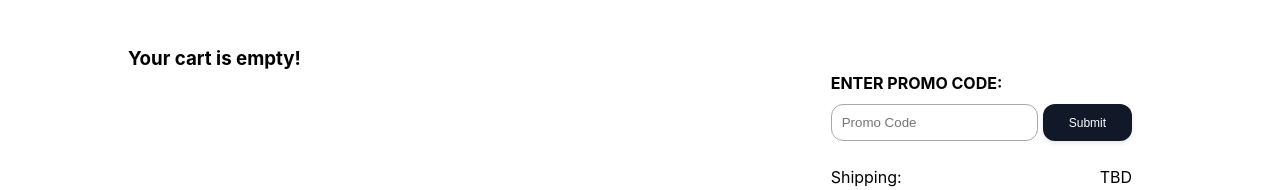
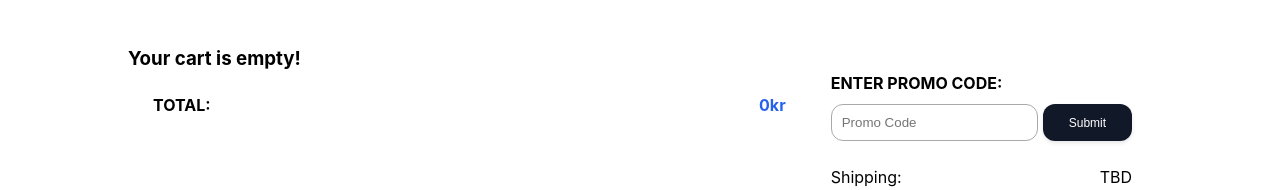
Before and after one commit to ls-95/shopping-cart-react, a React (Create React App) app: page /cart in a window 1280 px wide. Shown: the part 222-412 px from the top of the page. Built offline with nearby package versions, Linux system fonts and the light colour scheme.

Commit message:
Add cart total price

```diff
--- /dev/null
+++ b/src/components/CartTotal.css
@@ -0,0 +1,14 @@
+.cart-total-container {
+  display: flex;
+  justify-content: space-between;
+  padding: 25px;
+}
+
+.cart-total-container .total-text {
+  font-weight: bold;
+}
+
+.cart-total-container .total-price {
+  color: #2563eb;
+  font-weight: bold;
+}
--- /dev/null
+++ b/src/components/CartTotal.js
@@ -0,0 +1,14 @@
+import "./CartTotal.css";
+
+export default function CartTotal({ totalPrice }) {
+  return (
+    <div className="cart-total-container">
+      <div>
+        <p className="total-text">TOTAL:</p>
+      </div>
+      <div>
+        <p className="total-price">{totalPrice}kr</p>
+      </div>
+    </div>
+  );
+}
--- a/src/pages/Cart.css
+++ b/src/pages/Cart.css
@@ -56,14 +56,19 @@
 .item-container .price {
   flex-shrink: 0;
   font-weight: bold;
-  color: #2563eb;
 }
 
 .cart-quantity-delete-button input {
   width: 40px;
-  border: 1px solid #a9a9ac;
+  border: none;
   padding: 3px;
   border-radius: 3px;
+}
+
+.cart-quantity-delete-button input::-webkit-outer-spin-button,
+.cart-quantity-delete-button input::-webkit-inner-spin-button {
+  opacity: 0.5;
+  cursor: pointer;
 }
 
 .cart-quantity-delete-button button {
--- a/src/pages/Cart.js
+++ b/src/pages/Cart.js
@@ -1,11 +1,16 @@
 import "./Cart.css";
 import { useCart } from "../components/CartContext";
 import CartCalculation from "../components/CartCalculation";
+import CartTotal from "../components/CartTotal";
 import { FontAwesomeIcon } from "@fortawesome/react-fontawesome";
 import { faTrashCan } from "@fortawesome/free-solid-svg-icons";
 
 export default function Cart() {
   const { cartItems, updateQuantity, removeFromCart } = useCart();
+
+  const totalPrice = cartItems.reduce((sum, item) => {
+    return sum + item.quantity * Math.round(item.price * 10);
+  }, 0);
 
   const handleQuantityChange = (itemId, newQuantity) => {
     if (newQuantity >= 1) {
@@ -43,12 +48,12 @@ export default function Cart() {
                         type="number"
                         name="quantity"
                         min={1}
-                        onChange={(e) =>
+                        onChange={(e) => {
                           handleQuantityChange(
                             item.id,
                             parseInt(e.target.value)
-                          )
-                        }
+                          );
+                        }}
                         value={item.quantity || 1}
                       />
                       <button
@@ -60,13 +65,16 @@ export default function Cart() {
                     </div>
                   </div>
 
-                  <p className="price">{Math.round(item.price * 10)}kr</p>
+                  <p className="price">
+                    {item.quantity * Math.round(item.price * 10)}kr
+                  </p>
                 </div>
               </div>
             ))}
+            <CartTotal totalPrice={totalPrice} />
           </div>
           <div>
-            <CartCalculation />
+            <CartCalculation totalPrice={totalPrice} />
           </div>
         </div>
       </div>
```
